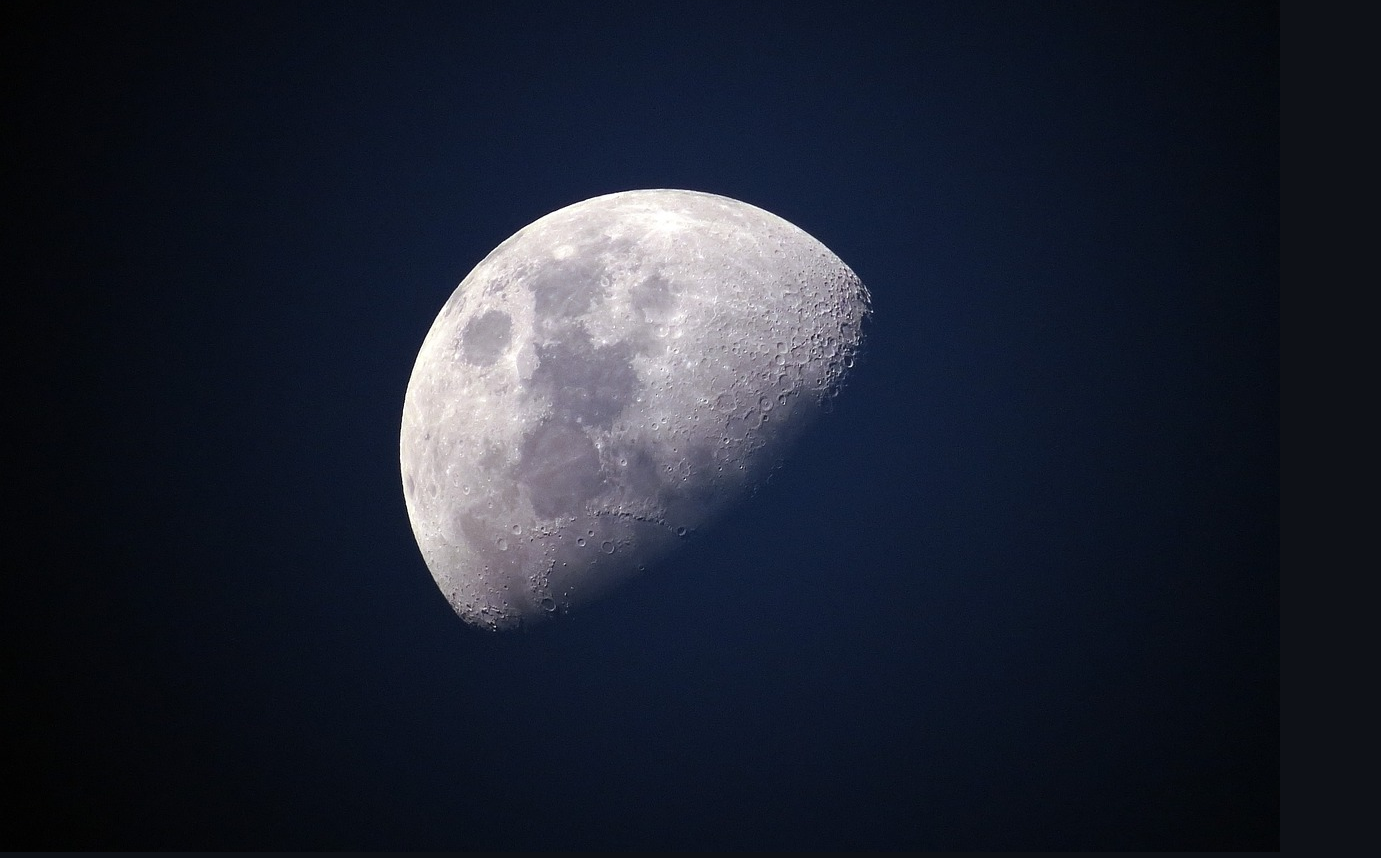
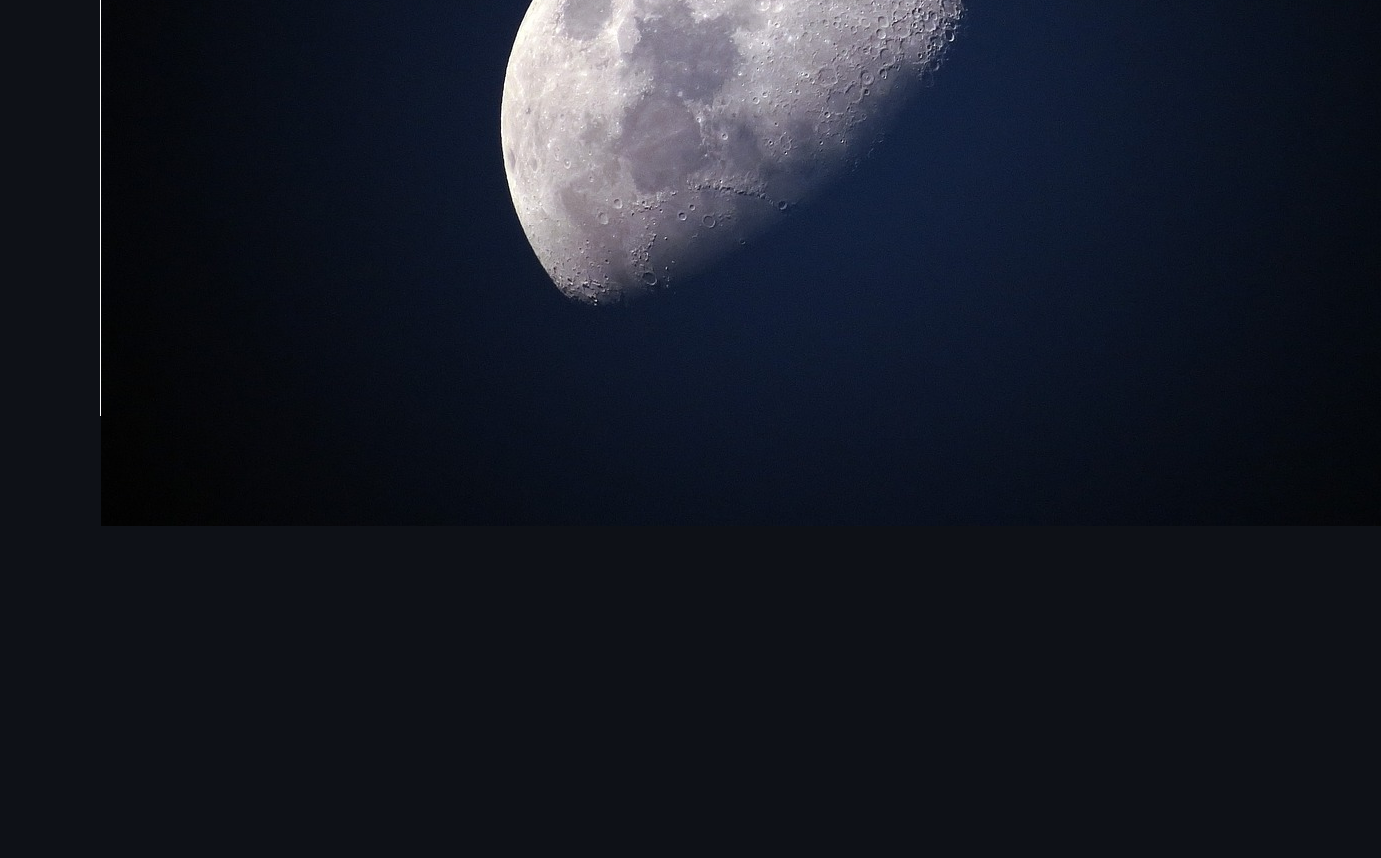
Before and after one commit to andrecastillon/nasa-contact-page, a plain HTML site: page index.html in a window 1280 px wide. Shown: the part 436-1294 px from the top of the page, 1381 px wide, since content can reach past the window. After the commit the page ends 962 px from the top, so only its background shows below. Drawn offline with Linux system fonts and the light colour scheme.

Commit message:
init border structure

```diff
--- a/index.html
+++ b/index.html
@@ -11,21 +11,33 @@
   <title>Nasa Contact Page</title>
 </head>
 <body>
+ <div id="container">
   <div id="Photo">
     <h1>Nasa</h1>
     <img src="/spacephoto.jpg" alt="Photo of Space">
-
   </div>
   <div id="Info">
-    <div class="Social Media">
-
+    <div class="social-media">
+      <h2>Social Media</h2>
+      <p>Twitter - @Nasa</p>
+      <p>Facebook - @Nasa</p>
+      <p>Instagram - @Nasa</p>
+      <p>Youtube - @Nasa</p>
     </div>
-    <div class="Office Info">
-
+    <div class="office-info">
+      <h2>Office Info</h2>
+      <p>Public Communications</p>
+      <p>NASA Headquarters</p>
+      <p>300 E. Street SW, Suite 5R30</p>
+      <p>Washington, DC 20546</p>
+      <p>(202) 358-0001 (Office)</p>
+      <p>(202) 358-4338 (Fax)</p>
     </div>
-    <div class="Contact Us">
+    <div class="contact-us">
+      <h2>Contact Us</h2>
 
     </div>
   </div>
+</div>
 </body>
 </html>
--- a/style.css
+++ b/style.css
@@ -11,9 +11,37 @@ body {
 
 }
 
+#container {
+  margin: 100px;
+}
+
 h1 {
   font-family: 'Poppins', sans-serif;
   font-weight: 900;
   font-style: italic;
   font-size: 150px;
+
 }
+
+#Photo {
+  border: 1px solid white;
+  position: relative;
+
+  height: auto;
+}
+
+#Info {
+  border: 1px solid white;
+  display: flex;
+  justify-content: space-around;
+}
+
+.social-media p {
+  margin: 0;
+  margin-bottom: 6px;
+}
+
+img {
+  position: absolute;
+  top: 0;
+}
```
